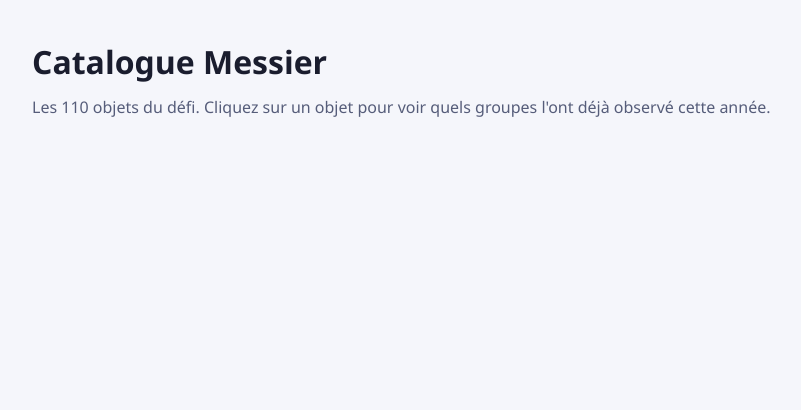
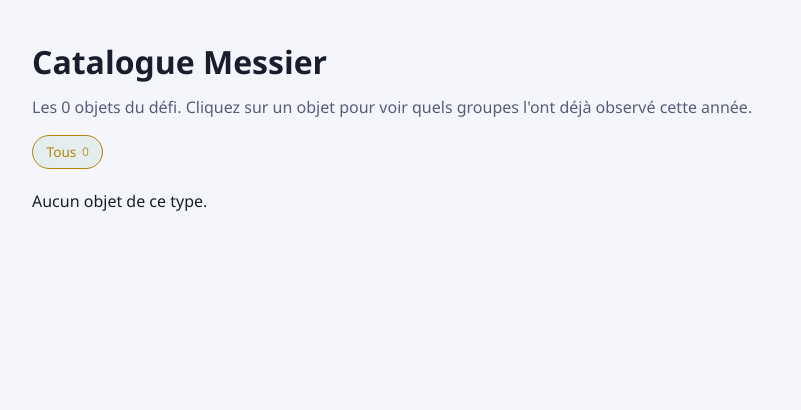
Before and after one commit to huwilerb/messier-dashboard, a FastAPI app: page /objets in a window 1280 px wide. Shown: the part 51-461 px from the top of the page, without its empty margins (74-875 px from the left). Run offline with FastAPI, Linux system fonts and the light colour scheme; some libraries are stand-ins or nearby versions.

Commit message:
feat: add type filters to the public catalogue
Filter chips (Tous / Galaxie / Nébuleuse / ...) above the object grid,
each linking to /objets?type_objet=<type> with a count badge. Unknown
or missing type_objet falls back to showing all 110 objects.

Co-Authored-By: Claude Sonnet 5 <noreply@anthropic.com>

```diff
--- a/app/static/css/style.css
+++ b/app/static/css/style.css
@@ -512,6 +512,46 @@ tbody tr:hover {
   color: var(--accent);
 }
 
+.filter-chips {
+  display: flex;
+  flex-wrap: wrap;
+  gap: 0.5rem;
+  margin-bottom: 1.25rem;
+}
+
+.chip {
+  display: inline-flex;
+  align-items: center;
+  gap: 0.35rem;
+  background: var(--bg-card);
+  border: 1px solid var(--border);
+  border-radius: 999px;
+  padding: 0.35rem 0.85rem;
+  font-size: 0.85rem;
+  color: var(--text);
+}
+
+.chip:hover {
+  border-color: var(--accent-2);
+  text-decoration: none;
+}
+
+.chip-active {
+  border-color: var(--accent);
+  color: var(--accent);
+  background: var(--success-bg);
+}
+
+.chip-count {
+  color: var(--text-muted);
+  font-size: 0.75rem;
+}
+
+.chip-active .chip-count {
+  color: inherit;
+  opacity: 0.8;
+}
+
 .catalogue-card {
   text-decoration: none;
   transition: border-color 0.15s ease;
--- a/app/templates/catalogue.html
+++ b/app/templates/catalogue.html
@@ -2,8 +2,20 @@
 {% block title %}Catalogue Messier &mdash; Messier Marathon{% endblock %}
 {% block content %}
 <h1>Catalogue Messier</h1>
-<p class="subtitle">Les 110 objets du défi. Cliquez sur un objet pour voir quels groupes l'ont déjà observé cette année.</p>
+<p class="subtitle">Les {{ total_objets }} objets du défi. Cliquez sur un objet pour voir quels groupes l'ont déjà observé cette année.</p>
 
+<div class="filter-chips">
+  <a href="/objets" class="chip{% if not selected_type %} chip-active{% endif %}">
+    Tous <span class="chip-count">{{ total_objets }}</span>
+  </a>
+  {% for t in types %}
+    <a href="/objets?type_objet={{ t | urlencode }}" class="chip{% if t == selected_type %} chip-active{% endif %}">
+      {{ t }} <span class="chip-count">{{ type_counts[t] }}</span>
+    </a>
+  {% endfor %}
+</div>
+
+{% if objets %}
 <div class="object-grid">
   {% for objet in objets %}
     <a class="object-card catalogue-card" href="/objet/{{ objet.designation }}">
@@ -17,4 +29,7 @@
     </a>
   {% endfor %}
 </div>
+{% else %}
+<p>Aucun objet de ce type.</p>
+{% endif %}
 {% endblock %}
```
Also changed, not shown: app/routers/leaderboard.py (+34 -5 lines), tests/test_leaderboard.py (+19 -0 lines).
